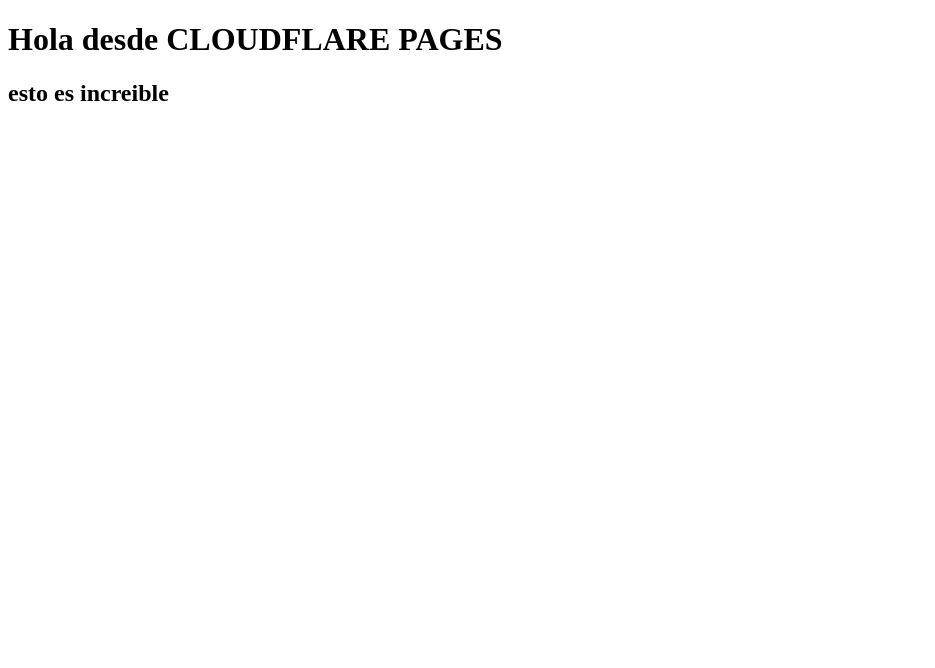
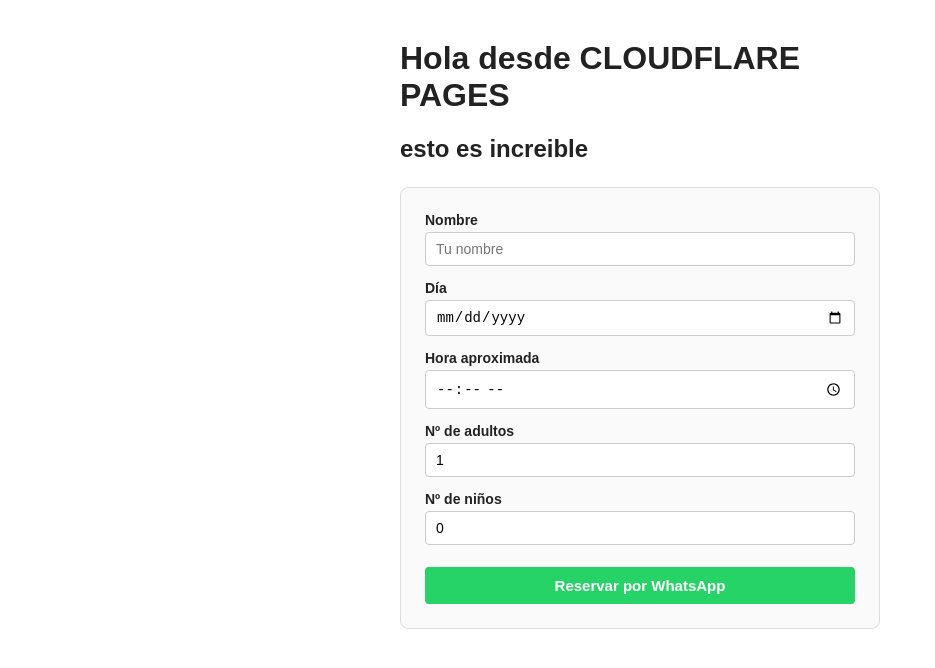
Before and after one commit to dherreruela/mi-miniproyecto, a plain HTML site: page index.html in a window 1280 px wide. Shown: the whole page, without its empty margins (0-935 px from the left). Drawn offline with Linux system fonts and the light colour scheme.

Commit message:
formulario whatsap

```diff
--- a/index.html
+++ b/index.html
@@ -4,9 +4,101 @@
     <meta charset="UTF-8">
     <meta name="viewport" content="width=device-width, initial-scale=1.0">
     <title>Document</title>
+    <style>
+        body {
+            font-family: Arial, sans-serif;
+            max-width: 480px;
+            margin: 40px auto;
+            padding: 0 16px;
+            color: #222;
+        }
+
+        #reservaForm {
+            display: flex;
+            flex-direction: column;
+            gap: 14px;
+            margin-top: 24px;
+            padding: 24px;
+            border: 1px solid #ddd;
+            border-radius: 8px;
+            background: #fafafa;
+        }
+
+        #reservaForm label {
+            display: flex;
+            flex-direction: column;
+            gap: 4px;
+            font-size: 14px;
+            font-weight: bold;
+        }
+
+        #reservaForm input {
+            padding: 8px 10px;
+            font-size: 14px;
+            border: 1px solid #ccc;
+            border-radius: 4px;
+            font-weight: normal;
+        }
+
+        #reservaForm button {
+            margin-top: 8px;
+            padding: 10px;
+            font-size: 15px;
+            font-weight: bold;
+            color: #fff;
+            background: #25D366;
+            border: none;
+            border-radius: 4px;
+            cursor: pointer;
+        }
+
+        #reservaForm button:hover {
+            background: #1ebe5b;
+        }
+    </style>
 </head>
 <body>
     <h1>Hola desde CLOUDFLARE PAGES</h1>
     <H2>esto es increible</H2>
+
+    <form id="reservaForm">
+        <label for="nombre">Nombre
+            <input type="text" id="nombre" placeholder="Tu nombre" required>
+        </label>
+        <label for="fecha">Día
+            <input type="date" id="fecha" required>
+        </label>
+        <label for="hora">Hora aproximada
+            <input type="time" id="hora" required>
+        </label>
+        <label for="adultos">Nº de adultos
+            <input type="number" id="adultos" min="1" value="1" required>
+        </label>
+        <label for="ninos">Nº de niños
+            <input type="number" id="ninos" min="0" value="0" required>
+        </label>
+        <button type="submit">Reservar por WhatsApp</button>
+    </form>
+
+    <script>
+    document.getElementById('reservaForm').addEventListener('submit', function(e) {
+        e.preventDefault();
+        const nombre = document.getElementById('nombre').value;
+        const fecha = document.getElementById('fecha').value;
+        const hora = document.getElementById('hora').value;
+        const adultos = document.getElementById('adultos').value;
+        const ninos = document.getElementById('ninos').value;
+
+        let mensaje = `Hola, quiero hacer una reserva a nombre de ${nombre} para el día ${fecha} a las ${hora}. Somos ${adultos} adulto(s)`;
+        if (parseInt(ninos, 10) > 0) {
+            mensaje += ` y ${ninos} niño(s)`;
+        }
+        mensaje += '.';
+
+        const url = `https://wa.me/34618381418?text=${encodeURIComponent(mensaje)}`;
+
+        window.open(url, '_blank');
+    });
+    </script>
 </body>
 </html>
```
